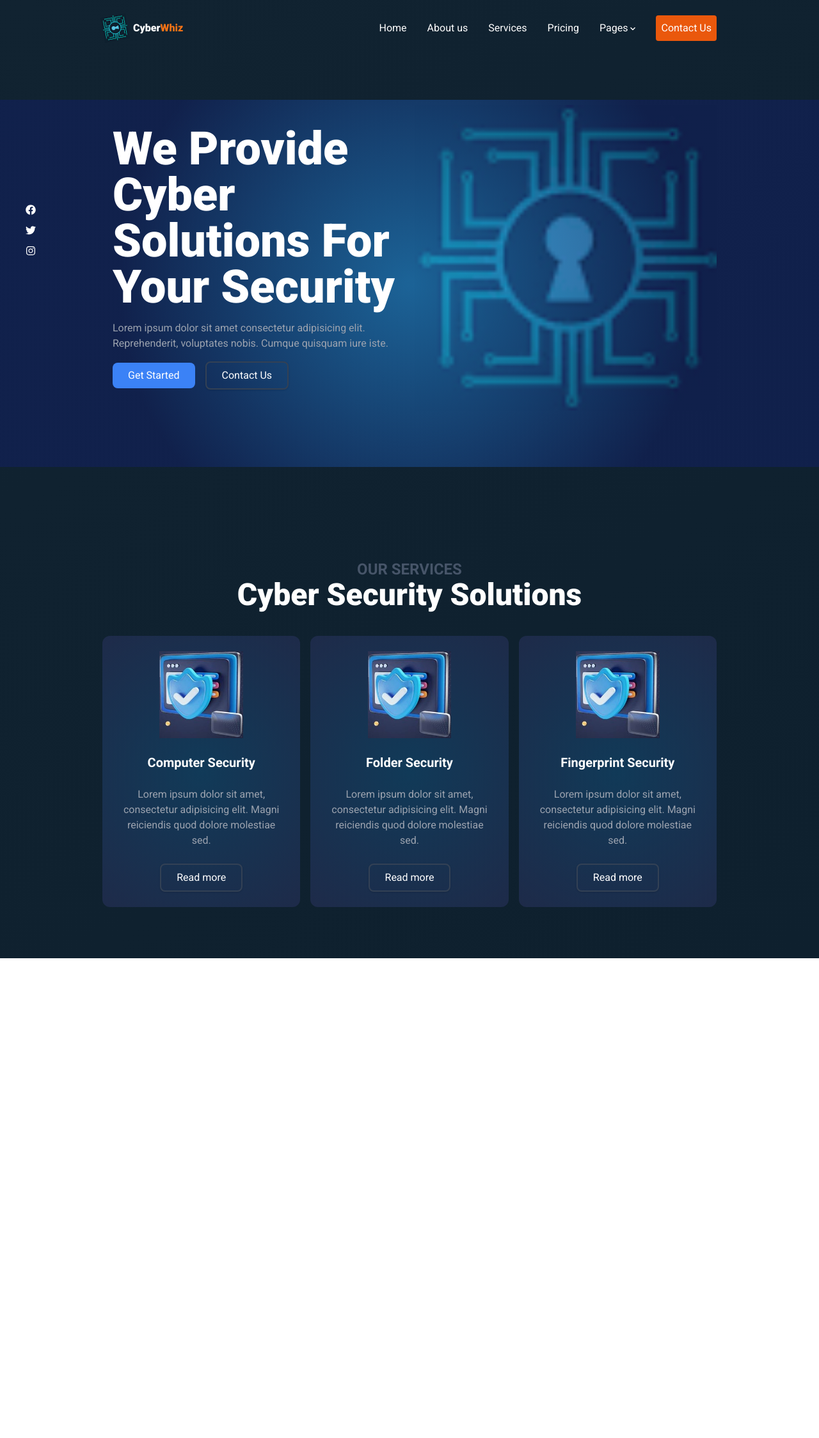
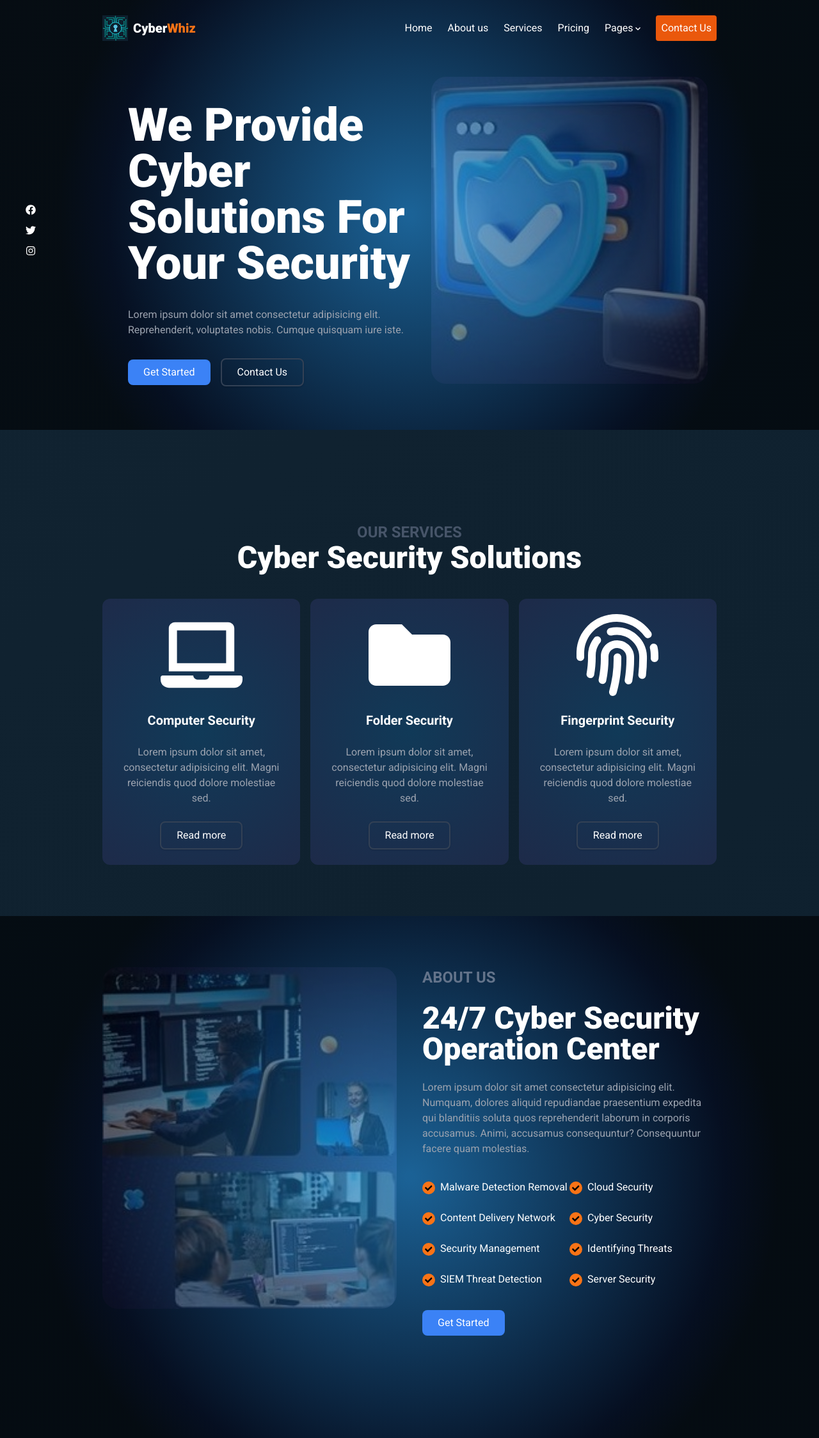
Before and after one commit to Patrick-Njiru/cyberwhiz-landing-page, a React (Vite) app: page / in a window 1280 px wide. Shown: the whole page at 64% size. Before the commit the page ends 1498 px from the top, so only its background shows below. Built offline with nearby package versions, Linux system fonts and the light colour scheme.

Commit message:
Add and style the about section. Modify other components.

```diff
--- a/src/App.jsx
+++ b/src/App.jsx
@@ -1,5 +1,5 @@
 import { useReducer } from "react"
-import { IntroSection, Navbar, Services } from "./scenes"
+import { AboutUs, IntroSection, Navbar, Services } from "./scenes"
 
 const reducer = (state, action) => {
 	switch (action.type) {
@@ -37,6 +37,7 @@ const App = () => {
 					<Navbar dispatch={dispatch} {...state} />
 					<IntroSection />
 					<Services />
+					<AboutUs />
 				</div>
 			)}
 		</>
--- a/src/index.css
+++ b/src/index.css
@@ -21,6 +21,10 @@ body {
 		rgba(14, 32, 46, 1) 99%
 	);
 	color: #fff;
+}
+
+.intro-img {
+	transform: rotateY(20deg) translateY(-40px);
 }
 
 /* NAVBAR */
@@ -86,21 +90,22 @@ body {
 	background-color: red;
 }
 
-/* INTROSECTION */
+/* INTRO and ABOUT */
 
-#intro {
+#intro,
+#about {
 	background: rgb(34, 134, 207);
 	background: -o-radial-gradient(
 		circle,
 		rgba(34, 134, 207, 0.6446953781512605) 1%,
-		rgba(17, 32, 91, 0.6446953781512605) 65%,
+		rgba(9, 18, 58, 0.645) 65%,
 		rgba(17, 32, 91, 0.6446953781512605) 76%
 	);
 	background: radial-gradient(
 		circle,
 		rgba(34, 134, 207, 0.6446953781512605) 1%,
-		rgba(17, 32, 91, 0.6446953781512605) 65%,
-		rgba(17, 32, 91, 0.6446953781512605) 76%
+		rgba(1, 6, 26, 0.645) 65%,
+		rgba(0, 1, 3, 0.645) 76%
 	);
 }
 
@@ -120,7 +125,8 @@ body {
 }
 
 @media (max-width: 768px) {
-	#intro {
+	#intro,
+	#about {
 		background: rgb(18, 72, 111);
 		background: -o-radial-gradient(
 			circle,
--- /dev/null
+++ b/src/scenes/AboutUs.jsx
@@ -0,0 +1,78 @@
+import { FaCheck } from "react-icons/fa"
+import about from "../assets/about-img.jpg"
+
+const AboutUs = () => {
+	return (
+		<div id="about" className="mt-20 py-20 w-full h-fit">
+			<section className="mx-5 mb-20 sm:mx-10 md:mx-20 lg:mx-40">
+				<div className="flex flex-col space-y-8 justify-between items-center md:flex-row md:space-y-0 md:items-start md:space-x-6 lg:space-x-10">
+					{/* Image */}
+					<img
+						src={about}
+						alt="intro image"
+						className="about-img rounded-3xl -z-20 w-3/5 md:w-1/2"
+					/>
+					{/* Right Section */}
+					<div className="space-y-6 text-center md:text-start md:w-1/2">
+						<h1 className="text-slate-500 font-bold text-lg md:text-2xl">
+							ABOUT US
+						</h1>
+						<h1 className="text-2xl font-extrabold sm:text-3xl md:text-5xl">
+							24/7 Cyber Security Operation Center
+						</h1>
+						<p className="text-gray-400">
+							Lorem ipsum dolor sit amet consectetur adipisicing
+							elit. Numquam, dolores aliquid repudiandae
+							praesentium expedita qui blanditiis soluta quos
+							reprehenderit laborum in corporis accusamus. Animi,
+							accusamus consequuntur? Consequuntur facere quam
+							molestias.
+						</p>
+						<ul className="flex flex-wrap text-start justify-center md:justify-start">
+							<li className="w-full my-3 sm:w-1/2 md:w-full lg:w-1/2">
+								<FaCheck className="inline mr-2 rounded-full bg-orange-500 text-black p-1 text-xl" />
+								Malware Detection Removal
+							</li>
+							<li className="w-full my-3 sm:w-1/2 md:w-full lg:w-1/2">
+								<FaCheck className="inline mr-2 rounded-full bg-orange-500 text-black p-1 text-xl" />
+								Cloud Security
+							</li>
+							<li className="w-full my-3 sm:w-1/2 md:w-full lg:w-1/2">
+								<FaCheck className="inline mr-2 rounded-full bg-orange-500 text-black p-1 text-xl" />
+								Content Delivery Network
+							</li>
+							<li className="w-full my-3 sm:w-1/2 md:w-full lg:w-1/2">
+								<FaCheck className="inline mr-2 rounded-full bg-orange-500 text-black p-1 text-xl" />
+								Cyber Security
+							</li>
+							<li className="w-full my-3 sm:w-1/2 md:w-full lg:w-1/2">
+								<FaCheck className="inline mr-2 rounded-full bg-orange-500 text-black p-1 text-xl" />
+								Security Management
+							</li>
+							<li className="w-full my-3 sm:w-1/2 md:w-full lg:w-1/2">
+								<FaCheck className="inline mr-2 rounded-full bg-orange-500 text-black p-1 text-xl" />
+								Identifying Threats
+							</li>
+							<li className="w-full my-3 sm:w-1/2 md:w-full lg:w-1/2">
+								<FaCheck className="inline mr-2 rounded-full bg-orange-500 text-black p-1 text-xl" />
+								SIEM Threat Detection
+							</li>
+							<li className="w-full my-3 sm:w-1/2 md:w-full lg:w-1/2">
+								<FaCheck className="inline mr-2 rounded-full bg-orange-500 text-black p-1 text-xl" />
+								Server Security
+							</li>
+						</ul>
+						<a
+							href="#contact"
+							className="block w-fit mx-auto transition duraton-1000 delay-75 bg-blue-500 rounded-lg p-2 px-6 hover:bg-blue-600 md:mx-0"
+						>
+							Get Started
+						</a>
+					</div>
+				</div>
+			</section>
+		</div>
+	)
+}
+
+export default AboutUs
--- a/src/scenes/IntroSection.jsx
+++ b/src/scenes/IntroSection.jsx
@@ -1,25 +1,25 @@
 import { FaFacebook, FaInstagram, FaTwitter } from "react-icons/fa"
-import introImg from "../assets/logo.png"
+import introImg from "../assets/hero-img.jpg"
 
 const IntroSection = () => {
 	return (
-		<div id="intro" className="mt-20 w-full h-fit py-2">
-			<section className="mx-5 mb-20 sm:mx-10 md:mx-20 lg:mx-40">
+		<div id="intro" className="w-full pt-20 pb-8 h-fit">
+			<section className="mt-20 sm:mx-10 md:mx-20 lg:mx-40">
 				<div className="hidden flex-col space-y-4 absolute start-10 top-80 md:flex">
 					<FaFacebook />
 					<FaTwitter />
 					<FaInstagram />
 				</div>
-				<div className="flex flex-col space-y-4 justify-between items-center md:flex-row-reverse md:space-y-0 md:space-x-4">
+				<div className="flex flex-col space-y-8 justify-between items-center md:flex-row-reverse md:space-y-0 md:space-x-6 md:items-start lg:space-x-10">
 					{/* Image */}
 					<img
 						src={introImg}
 						alt="intro image"
-						className="-z-20 w-3/5 md:w-1/2"
+						className="intro-img rounded-3xl -z-20 w-3/5 md:w-1/2"
 					/>
 					{/* Left Section */}
-					<div className="space-y-4 text-center md:text-start md:w-1/2">
-						<h1 className="text-3xl font-extrabold sm:text-5xl lg:text-7xl">
+					<div className="space-y-8 text-center md:text-start md:w-1/2">
+						<h1 className="text-3xl font-extrabold sm:text-5xl lg:text-6xl xl:text-7xl">
 							We Provide Cyber Solutions For Your Security
 						</h1>
 						<p className="text-gray-400">
--- a/src/scenes/Navbar.jsx
+++ b/src/scenes/Navbar.jsx
@@ -4,24 +4,26 @@ import logo from "../assets/logo.png"
 
 const Navbar = ({ dispatch, menuDisplay, openButton }) => {
 	return (
-		<div>
-			<nav className="flex mx-5 justify-between items-center mt-6 pb-3 sm:mx-10 md:mx-20 lg:mx-40">
+		<header>
+			<nav className="flex fixed top-0 left-0 right-0 z-10 mx-5 justify-between items-center py-6 sm:mx-10 md:mx-20 lg:mx-40">
 				{/* logo */}
 				<a
 					href="#"
-					className="font-bold flex items-center z-10 md:font-extrabold"
+					className="flex items-center"
 				>
 					<img
 						src={logo}
 						alt="logo"
-						className="size-6 md:size-10 me-2 animate-spin"
+						className="size-6 md:size-10 me-2"
 					/>
-					<span>Cyber</span>
-					<span className="text-orange-500">Whiz</span>
+					<div className="text-lg font-bold md:font-extrabold md:text-xl">
+						<span>Cyber</span>
+						<span className="text-orange-500">Whiz</span>
+					</div>
 				</a>
 
 				{/* desktop menu */}
-				<div className="hidden items-center md:flex md:space-x-4 lg:space-x-8">
+				<div className="hidden items-center md:flex md:space-x-4 lg:space-x-6">
 					<a
 						href="#"
 						className="transition duraton-1000 delay-75 hover:text-orange-400"
@@ -95,7 +97,7 @@ const Navbar = ({ dispatch, menuDisplay, openButton }) => {
 				id="mobile-menu"
 				className={
 					menuDisplay +
-					"flex-col absolute top-0 size-full bg-black space-y-12 pt-32 items-center md:hidden"
+					"flex-col fixed top-0 size-full bg-black space-y-12 pt-32 items-center md:hidden"
 				}
 			>
 				<a
@@ -135,7 +137,7 @@ const Navbar = ({ dispatch, menuDisplay, openButton }) => {
 					Contact Us
 				</a>
 			</div>
-		</div>
+		</header>
 	)
 }
 
--- a/src/scenes/Services.jsx
+++ b/src/scenes/Services.jsx
@@ -1,4 +1,8 @@
+import { FaFingerprint, FaFolder, FaFolderPlus, FaLaptop } from "react-icons/fa"
+import { SiBrandfolder } from 'react-icons/si'
+import { BiFingerprint, BiLaptop, BiSolidFolder } from 'react-icons/bi'
 import img from "../assets/hero-img.jpg"
+
 const Services = () => {
 	return (
 		<section className="mx-5 mt-20 mb-20 text-center sm:mx-10 md:mt-36 md:mx-20 lg:mx-40">
@@ -8,10 +12,11 @@ const Services = () => {
 			<h1 className="text-2xl mb-10 font-extrabold sm:text-3xl md:text-5xl">
 				Cyber Security Solutions
 			</h1>
-			<div className="flex flex-col justify-center flex-wrap space-y-6 sm:items-center sm:flex-row sm:space-y-0 sm:space-x-4 md:space-x-4 md:flex-nowrap">
+			<div className="flex flex-col justify-center flex-wrap space-y-6 sm:items-center sm:flex-row sm:space-x-4 md:space-x-4 md:space-y-0 md:flex-nowrap">
 				{/* 1 */}
-				<div className="service p-6 mx-auto space-y-6 rounded-xl w-5/6 sm:w-2/5 md:w-2/6">
-					<img src={img} alt="computer" className="w-1/2 mx-auto" />
+				<div className="service self-baseline p-6 mx-auto space-y-6 rounded-xl w-5/6 sm:w-2/5 md:w-2/6">
+					{/* <img src={img} alt="computer" className="w-1/2 mx-auto" /> */}
+					<FaLaptop className="text-9xl mx-auto" />
 					<h3 className="font-bold text-xl">Computer Security</h3>
 					<p className="text-gray-400">
 						Lorem ipsum dolor sit amet, consectetur adipisicing
@@ -25,8 +30,9 @@ const Services = () => {
 					</a>
 				</div>
 				{/* 2 */}
-				<div className="service p-6 mx-auto space-y-6 rounded-xl w-5/6 sm:w-2/5 md:w-2/6">
-					<img src={img} alt="folders" className="w-1/2 mx-auto" />
+				<div className="service self-baseline p-6 mx-auto space-y-6 rounded-xl w-5/6 sm:w-2/5 md:w-2/6">
+					{/* <img src={img} alt="folders" className="w-1/2 mx-auto" /> */}
+					<FaFolder className="text-9xl mx-auto"/>
 					<h3 className="font-bold text-xl">Folder Security</h3>
 					<p className="text-gray-400">
 						Lorem ipsum dolor sit amet, consectetur adipisicing
@@ -40,12 +46,13 @@ const Services = () => {
 					</a>
 				</div>
 				{/* 3 */}
-				<div className="service p-6 mx-auto space-y-6 rounded-xl w-5/6 sm:w-2/5 md:w-1/3">
-					<img
+				<div className="service self-baseline p-6 mx-auto space-y-6 rounded-xl w-5/6 sm:w-2/5 md:w-1/3">
+					{/* <img
 						src={img}
 						alt="fingerprint"
 						className="w-1/2 mx-auto"
-					/>
+					/> */}
+					<FaFingerprint className="text-9xl mx-auto"/>
 					<h3 className="font-bold text-xl">Fingerprint Security</h3>
 					<p className="text-gray-400">
 						Lorem ipsum dolor sit amet, consectetur adipisicing
--- a/src/scenes/index.js
+++ b/src/scenes/index.js
@@ -1,9 +1,11 @@
 import Navbar from "./Navbar";
 import IntroSection from "./IntroSection";
 import Services from "./Services";
+import AboutUs from "./AboutUs";
 
 export {
   Navbar,
   IntroSection,
   Services,
+  AboutUs,
 }
```
Also changed, not shown: src/assets/about-img.jpg (added).
